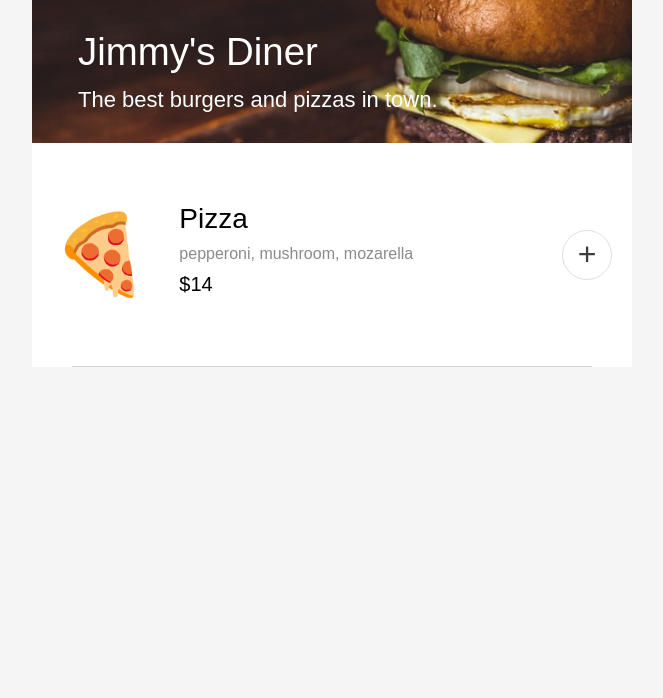
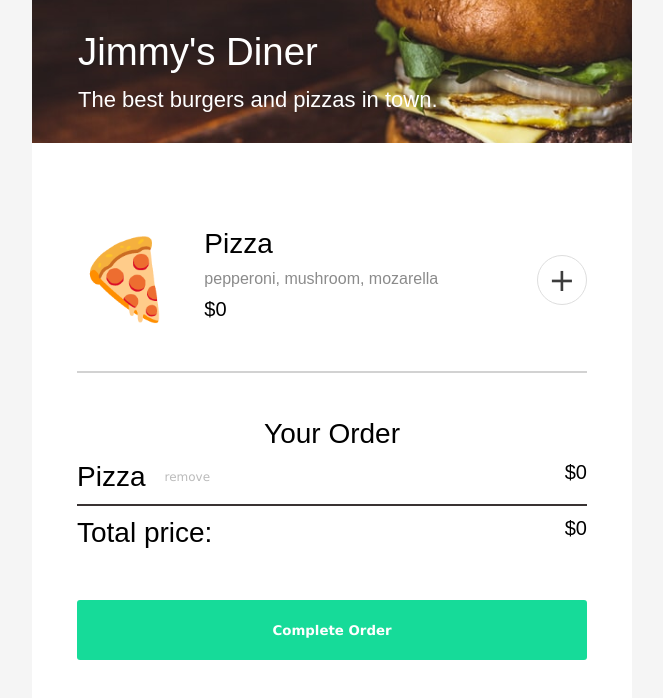
Before and after one commit to coolnormal23/mock-restaurant-app, a website built with Vite: page index.html in a window 1280 px wide. Shown: the whole page, without its empty margins (308-971 px from the left). Built offline with nearby package versions, Linux system fonts and the light colour scheme; a web font is replaced by a local one.

Commit message:
add checkout footer

```diff
--- a/data.js
+++ b/data.js
@@ -1,4 +1,4 @@
-const menuArray = [
+export const menuArray = [
     {
         name: "Pizza",
         ingredients: ["pepperoni", "mushrom", "mozarella"],
--- a/index.css
+++ b/index.css
@@ -28,6 +28,15 @@ header {
     align-items: center;
 }
 
+/* Shared */
+.checkout, .items-list {
+    margin: 45px;
+}
+
+button {
+    font-family: 'Verdana', sans-serif;
+}
+
 /* Typography */
 
 header h1,
@@ -50,11 +59,15 @@ h1, h2, h3, h4, h5, p {
 }
 
 /* Menu styling */
+
+.items-list {
+    border-bottom: 2px solid #D2D2D2;
+}
+
 .item-container {
     display: flex;
     flex-direction: row;
     align-items: center;
-    margin: 20px;
     padding: 40px 0px;
     border-bottom: 1px;
 }
@@ -69,7 +82,6 @@ h1, h2, h3, h4, h5, p {
 }
 
 .item-ingredients {
-    font-size: 1rem;
     color: #8B8B8B;
 }
 
@@ -89,12 +101,46 @@ h1, h2, h3, h4, h5, p {
     margin: 10px 0px;
 }
 
-.item-price {
+.price {
     font-size: 1.25rem;
+    margin-left: auto;
 }
 
-.bottom-border {
-    height: 1px;
-    background-color: #D2D2D2;
-    margin: 0px 40px;
+/* Checkout styling */
+
+#yourorder {
+    text-align: center;
 }
+
+.checkout h4 {
+    font-size: 1.75rem;
+}
+
+.remove-button {
+    background-color: white;
+    border: none;
+    margin: 0;
+    color: #BBBBBB;
+    font-size: .75rem;
+    margin-left: 13px;
+}
+
+.checkout-item, .total-price {
+    display: flex;
+    margin: 11px 0px;
+}
+
+.checkout-items {
+    border-bottom: 2px solid #393333;
+}
+
+#complete-order {
+    width: 100%;
+    height: 60px;
+    background-color: #16DB99;
+    font-weight: bold;
+    color: white;
+    border: none;
+    border-radius: 3px;
+    margin-top: 40px;
+}
--- a/index.html
+++ b/index.html
@@ -1,3 +1,4 @@
+<!doctype html>
 <html>
     <head>
        <link rel="preconnect" href="https://fonts.googleapis.com">
@@ -13,20 +14,38 @@
                 <h3>The best burgers and pizzas in town.</h3>
             </header>
             <main>
+                <section class="items-list">
                     <div class="item">
                         <div class="item-container">
                             <p class="item-emoji">🍕</p>
                             <div class="item-text">
                                 <h4 class="item-name">Pizza</h4>
                                 <p class="item-ingredients">pepperoni, mushroom, mozarella</p>
-                            <p class="item-price">$14</p>
+                                <p class="price">$0</p>
                             </div>
                             <button class="item-button">
                                 +
                             </button>
                         </div>
-                    <div class="bottom-border"></div>
                     </div>
+                </section>
+                <section class="checkout">
+                    <h4 id="yourorder">Your Order</h4>
+                    <div class="checkout-items">
+                        <div class="checkout-item">
+                            <h4>Pizza</h4>
+                            <button class="remove-button">remove</button>
+                            <p class="price">$0</p>
+                        </div>
+                    </div>
+                    <div class="total-price">
+                        <h4>Total price:</h4>
+                        <p class="price">$0</p>
+                    </div>
+                    <button id="complete-order">
+                        Complete Order
+                    </button>
+                </section>
             </main>
         </div>
 	    <script src="index.js" type="module"></script>
--- a/index.js
+++ b/index.js
@@ -0,0 +1 @@
+import { menuArray } from "./data.js";
```
Lines whose indentation alone changed are shown as unchanged.
